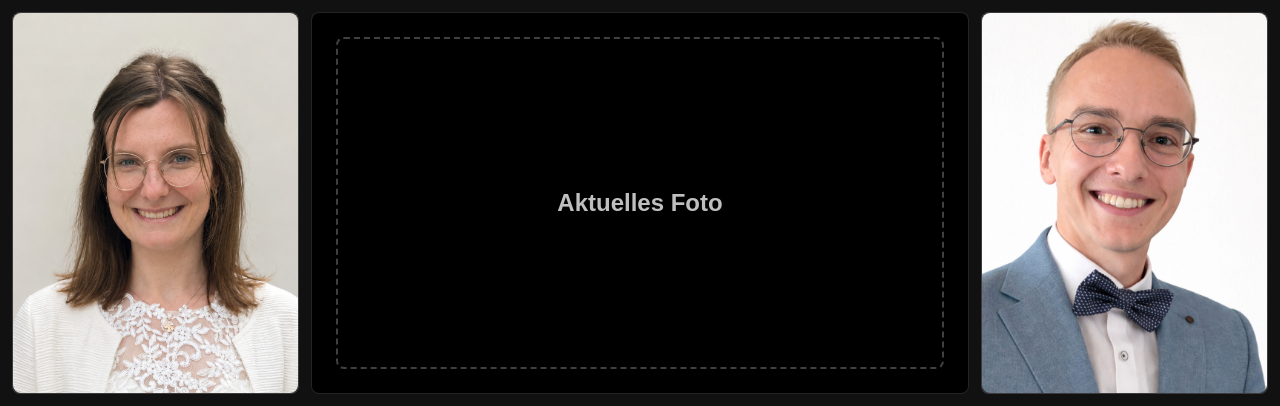
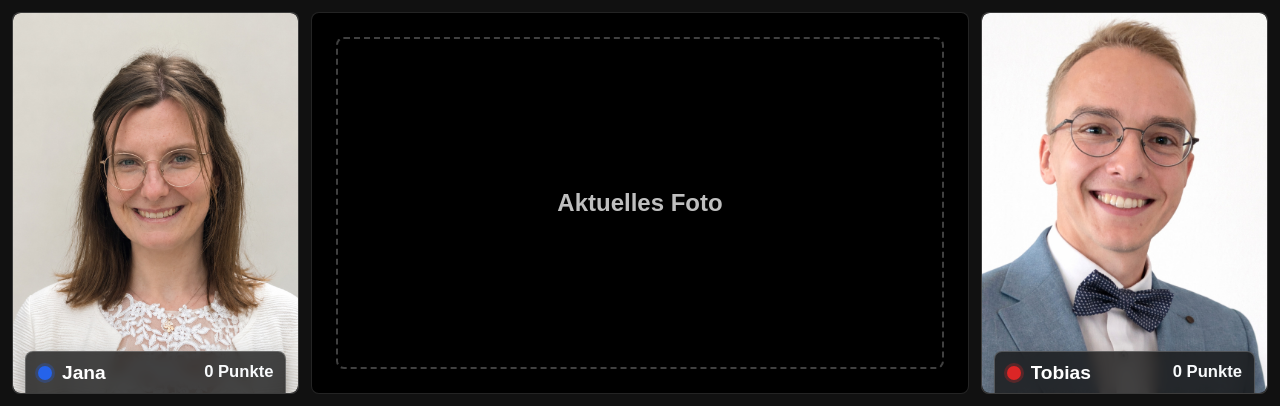
Before and after one commit to studiobaeric/geo-hochzeit-showcase, a Flask app: page /moderator in a window 1280 px wide. Shown: the top 406 px of the page. Run offline with Flask 3, Linux system fonts and the light colour scheme; some libraries are stand-ins or nearby versions.

Commit message:
Anzeige unter bildern

```diff
--- a/static/css/moderator.css
+++ b/static/css/moderator.css
@@ -66,9 +66,62 @@ body {
 
 /* Player photo placeholders */
 .player-stage {
+    position: relative;
     display: flex;
     align-items: center;
     justify-content: center;
+    overflow: hidden;
+}
+
+.player-score-badge {
+    position: absolute;
+    bottom: 0;
+    left: 12px;
+    right: 12px;
+    z-index: 2;
+    display: grid;
+    grid-template-columns: auto 1fr auto;
+    align-items: center;
+    gap: 10px;
+    min-height: 42px;
+    padding: 8px 12px;
+    border: 1px solid rgba(255, 255, 255, 0.22);
+    border-bottom: none;
+    border-radius: 8px 8px 0 0;
+    background: rgba(18, 18, 18, 0.78);
+    color: #fff;
+    backdrop-filter: blur(6px);
+    box-shadow: 0 8px 22px rgba(0, 0, 0, 0.28);
+}
+
+.player-score-marker {
+    width: 14px;
+    height: 14px;
+    border-radius: 999px;
+    background: #2563eb;
+    box-shadow: 0 0 0 3px rgba(37, 99, 235, 0.28);
+}
+
+.player-score-badge-tobias .player-score-marker {
+    background: #dc2626;
+    box-shadow: 0 0 0 3px rgba(220, 38, 38, 0.28);
+}
+
+.player-score-name {
+    min-width: 0;
+    overflow: hidden;
+    font-size: clamp(15px, 1.5vw, 20px);
+    font-weight: 800;
+    line-height: 1;
+    text-overflow: ellipsis;
+    white-space: nowrap;
+}
+
+.player-score-points {
+    color: #f8fafc;
+    font-size: clamp(14px, 1.3vw, 18px);
+    line-height: 1;
+    white-space: nowrap;
 }
 
 .player-photo-placeholder {
--- a/static/js/moderator.js
+++ b/static/js/moderator.js
@@ -13,6 +13,10 @@ const resetGameButton = document.getElementById('resetGameButton');
 const resultContinueButton = document.getElementById('resultContinueButton');
 
 const roundResultView = document.getElementById('roundResultView');
+const playerPointElements = {
+    jana: document.getElementById('janaCurrentPoints'),
+    tobias: document.getElementById('tobiasCurrentPoints')
+};
 
 let currentPhoto = null;
 let resolutionMap = null;
@@ -179,6 +183,7 @@ function syncResolutionPlayerMarkers() {
 export async function updateMapPosition(record) {
     const playerName = getPlayerName(record);
     latestPlayerRecords[playerName] = record;
+    calculatePoints();
 
 
 
@@ -349,6 +354,17 @@ function calculatePoints(){
 
         pointByName[name] = points;
     });
+
+    updateCurrentPointDisplay();
+}
+
+function updateCurrentPointDisplay() {
+    Object.entries(pointByName).forEach(([name, points]) => {
+        const pointElement = playerPointElements[name];
+        if (!pointElement) return;
+
+        pointElement.textContent = `${points} Punkte`;
+    });
 }
 
 function showRoundResult() {
@@ -430,6 +446,7 @@ if (moderatorApp) {
     await init_pocketbase();
 
     await onGamestateUpdate(await getGamestateRecord());
+    updateCurrentPointDisplay();
 
 
     initEventListeners();
--- a/templates/moderator.html
+++ b/templates/moderator.html
@@ -13,6 +13,11 @@
     <main id="moderatorApp" class="moderator-app">
         <div class="moderator-top">
             <section class="player-stage player-stage-left" aria-label="Spieler links">
+                <div class="player-score-badge player-score-badge-jana">
+                    <span class="player-score-marker" aria-hidden="true"></span>
+                    <span class="player-score-name">Jana</span>
+                    <strong id="janaCurrentPoints" class="player-score-points">0 Punkte</strong>
+                </div>
                 <img src="../static/photos/jana.jpeg" alt="Bild_Jana">
             </section>
 
@@ -22,6 +27,11 @@
             </section>
 
             <section class="player-stage player-stage-right" aria-label="Spieler rechts">
+                <div class="player-score-badge player-score-badge-tobias">
+                    <span class="player-score-marker" aria-hidden="true"></span>
+                    <span class="player-score-name">Tobias</span>
+                    <strong id="tobiasCurrentPoints" class="player-score-points">0 Punkte</strong>
+                </div>
                 <img src="../static/photos/tobias.jpeg" alt="Bild_Tobias">
             </section>
         </div>
```
